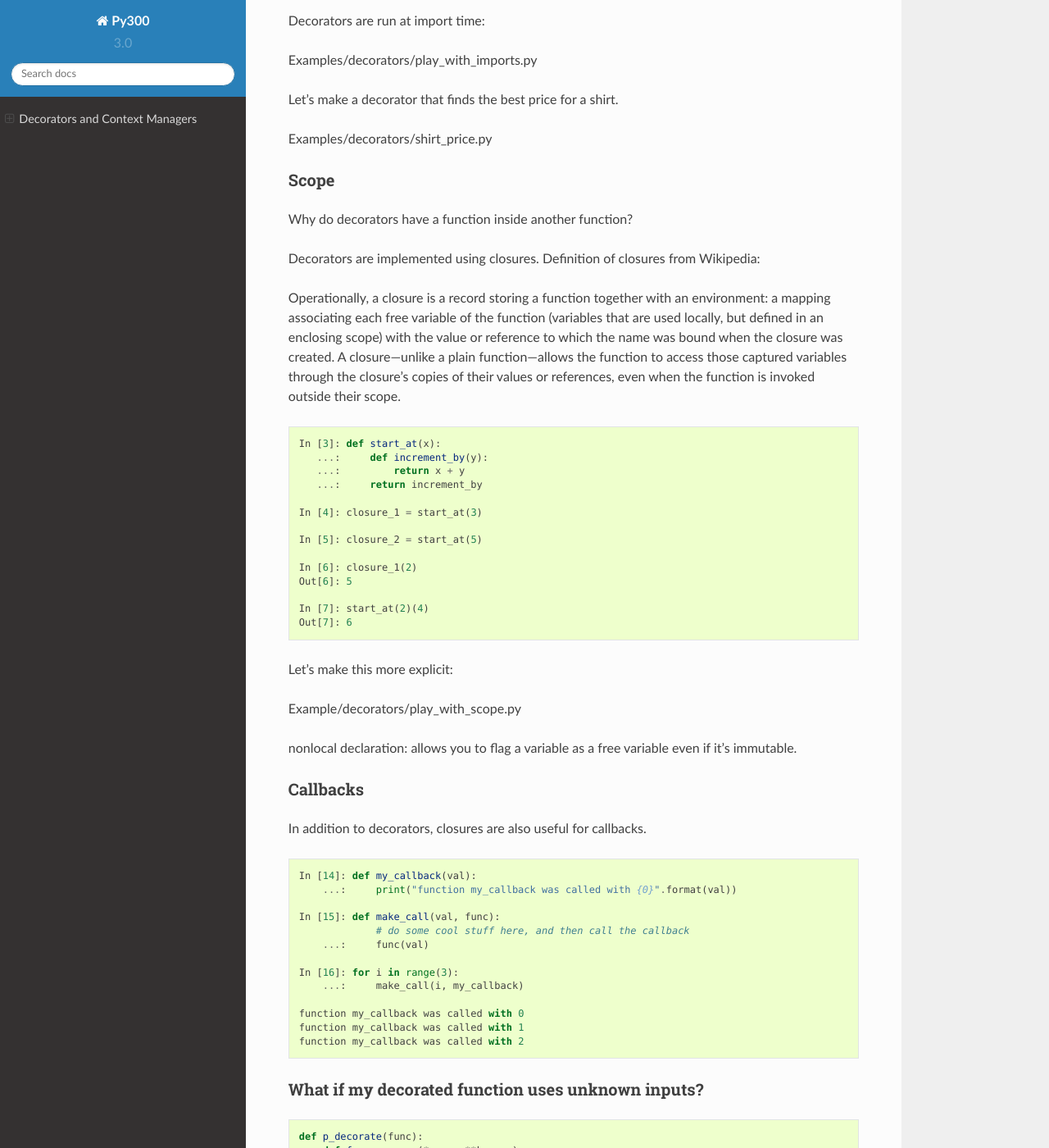
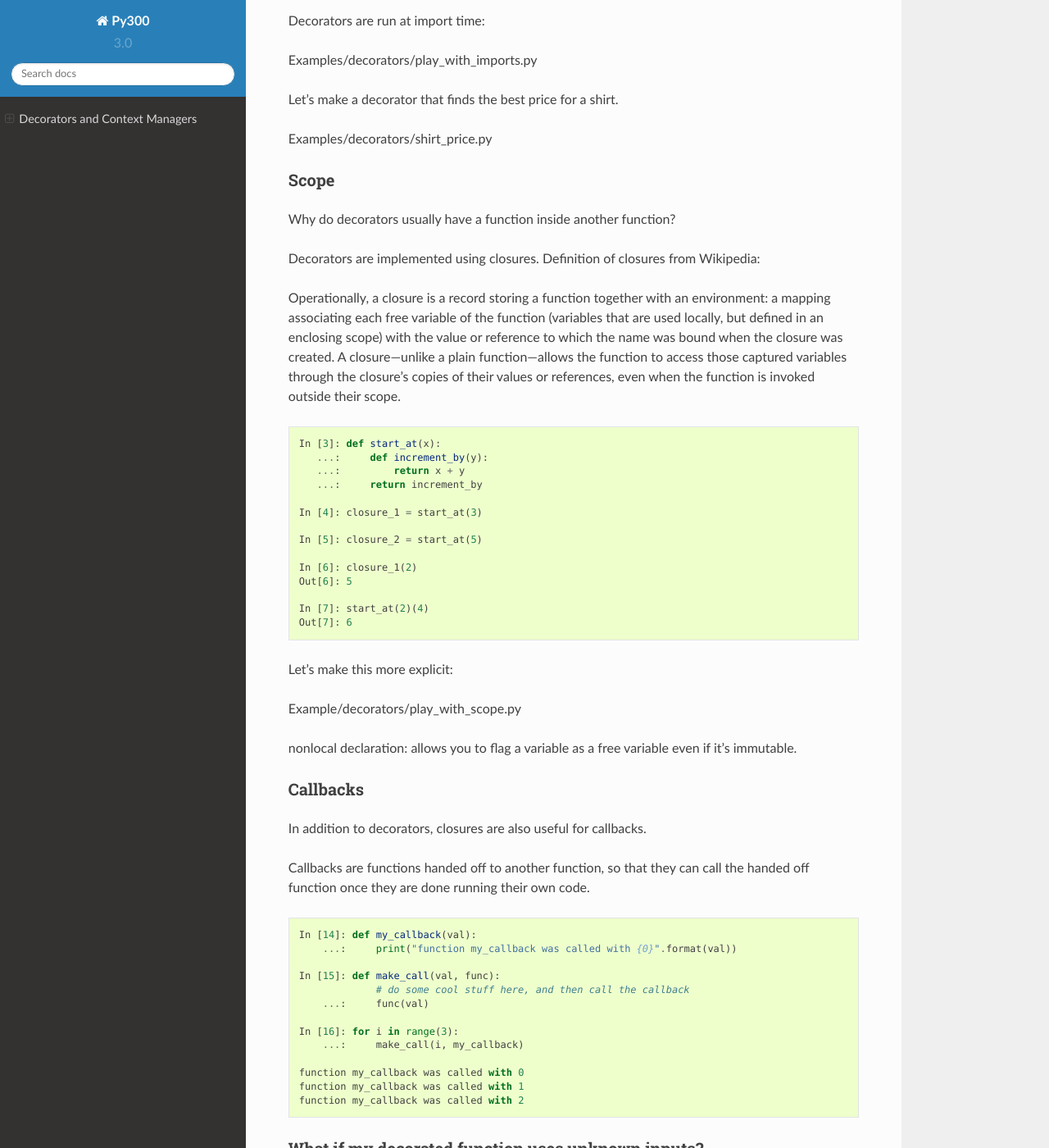
Before and after one commit to UWPCE-PythonCert/Py300, a Sphinx documentation site: the page built from source/decorators_contextmanagers.rst, in a window 1280 px wide and 1400 px high, scrolled down 1168 px. Shown: the whole window at 82% size. Built offline with Sphinx 7.4.7 and the Read the Docs theme 2.0.0, drawn with Linux system fonts in a browser that asks for light colours.

Commit message:
minor changes

```diff
--- a/source/decorators_contextmanagers.rst
+++ b/source/decorators_contextmanagers.rst
@@ -80,7 +80,7 @@ Examples/decorators/shirt_price.py
 Scope
 -----
 
-Why do decorators have a function inside another function?
+Why do decorators usually have a function inside another function?
 
 Decorators are implemented using closures. Definition of closures from Wikipedia:
 
@@ -116,6 +116,8 @@ nonlocal declaration: allows you to flag a variable as a free variable even if i
 Callbacks
 ---------
 In addition to decorators, closures are also useful for callbacks.
+
+Callbacks are functions handed off to another function, so that they can call the handed off function once they are done running their own code.
 
 .. code-block:: python
 
```
